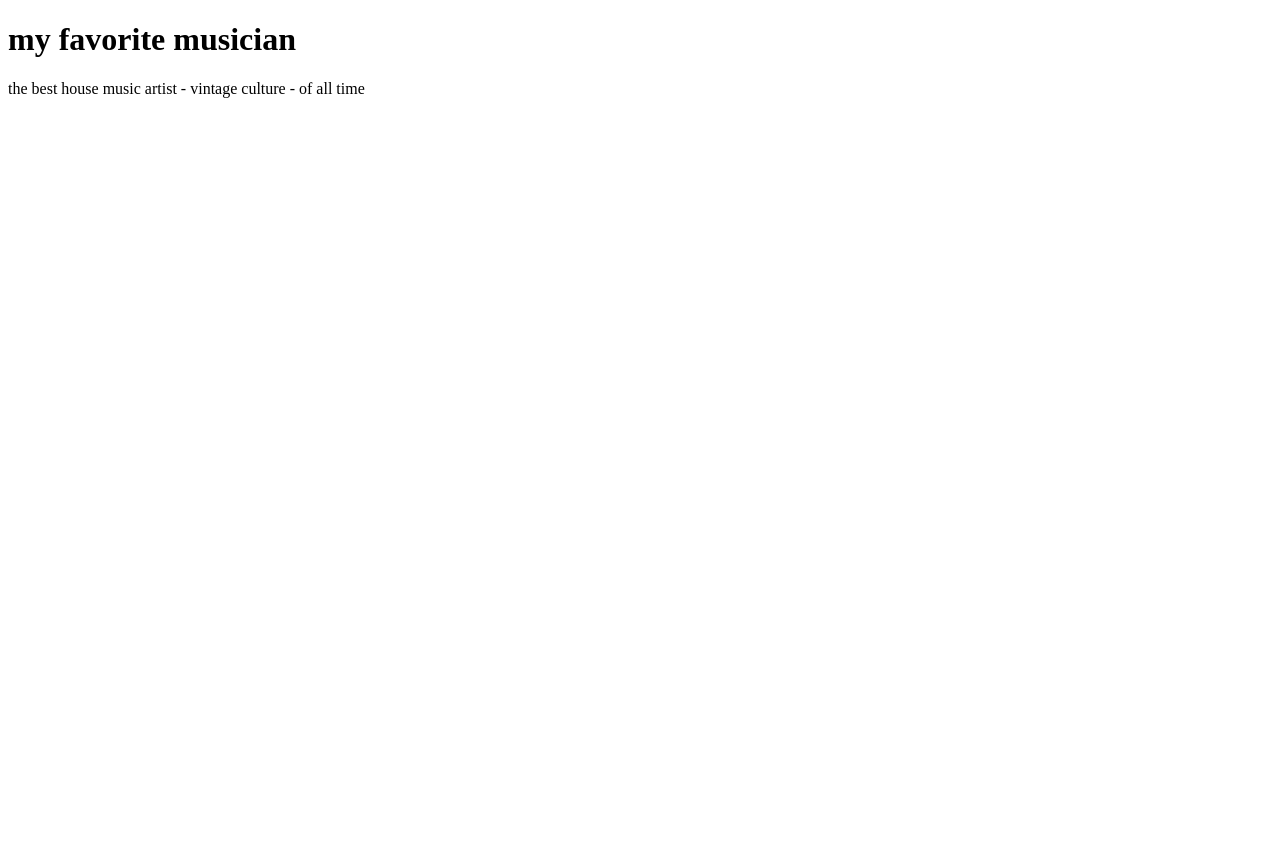
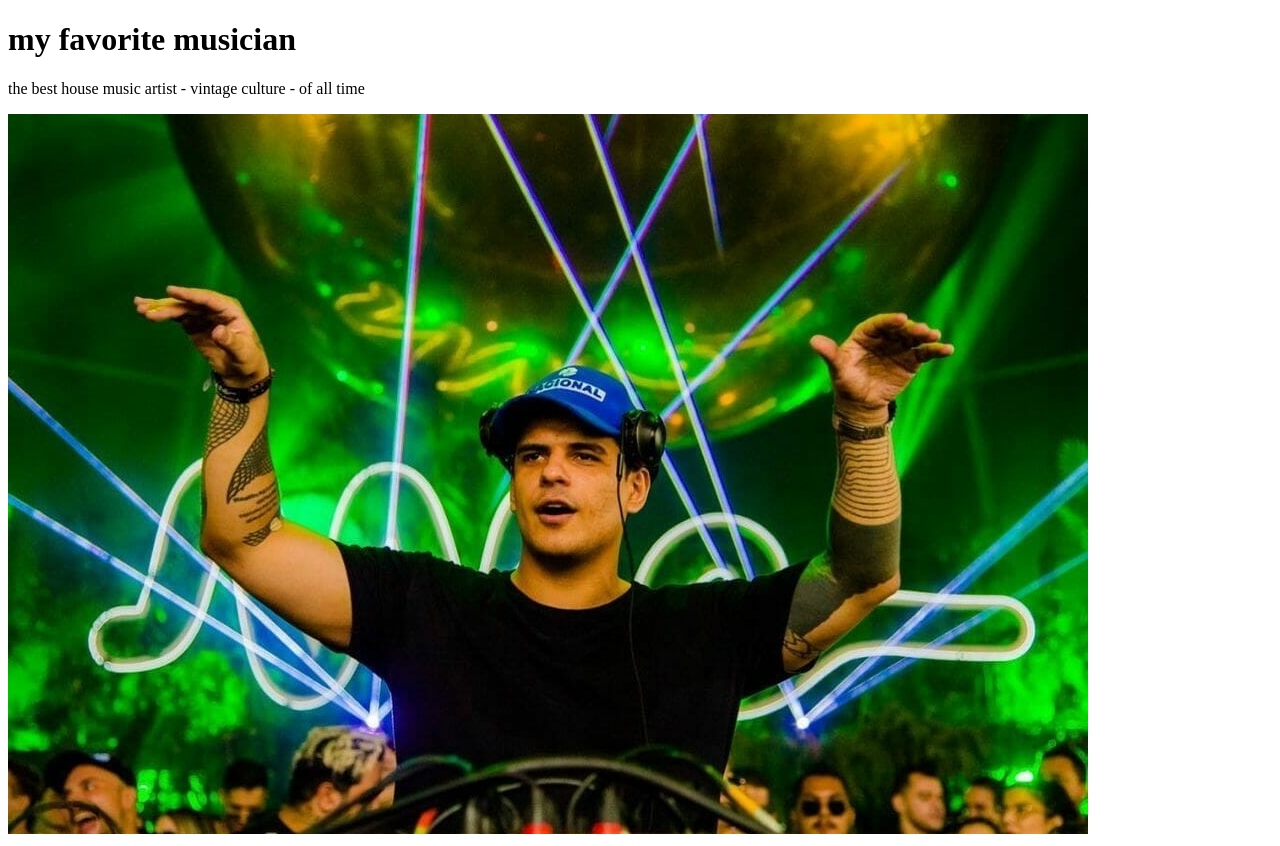
Before and after one commit to harmit-s/first-repo2, a plain HTML site: page index.html in a window 1280 px wide. Before the commit the page ends 800 px from the top, so only its background shows below. Drawn offline with Linux system fonts and the light colour scheme.

Commit message:
vintage culture pic added

```diff
--- a/index.html
+++ b/index.html
@@ -8,5 +8,6 @@
 <body>
     <h1>my favorite musician</h1>
     <p>the best house music artist - vintage culture - of all time </p>
+    <img src="./vintage culture.jpg" alt="vintage culture pic">
 </body>
 </html>
```
Also changed, not shown: vintage culture.jpg (added).
